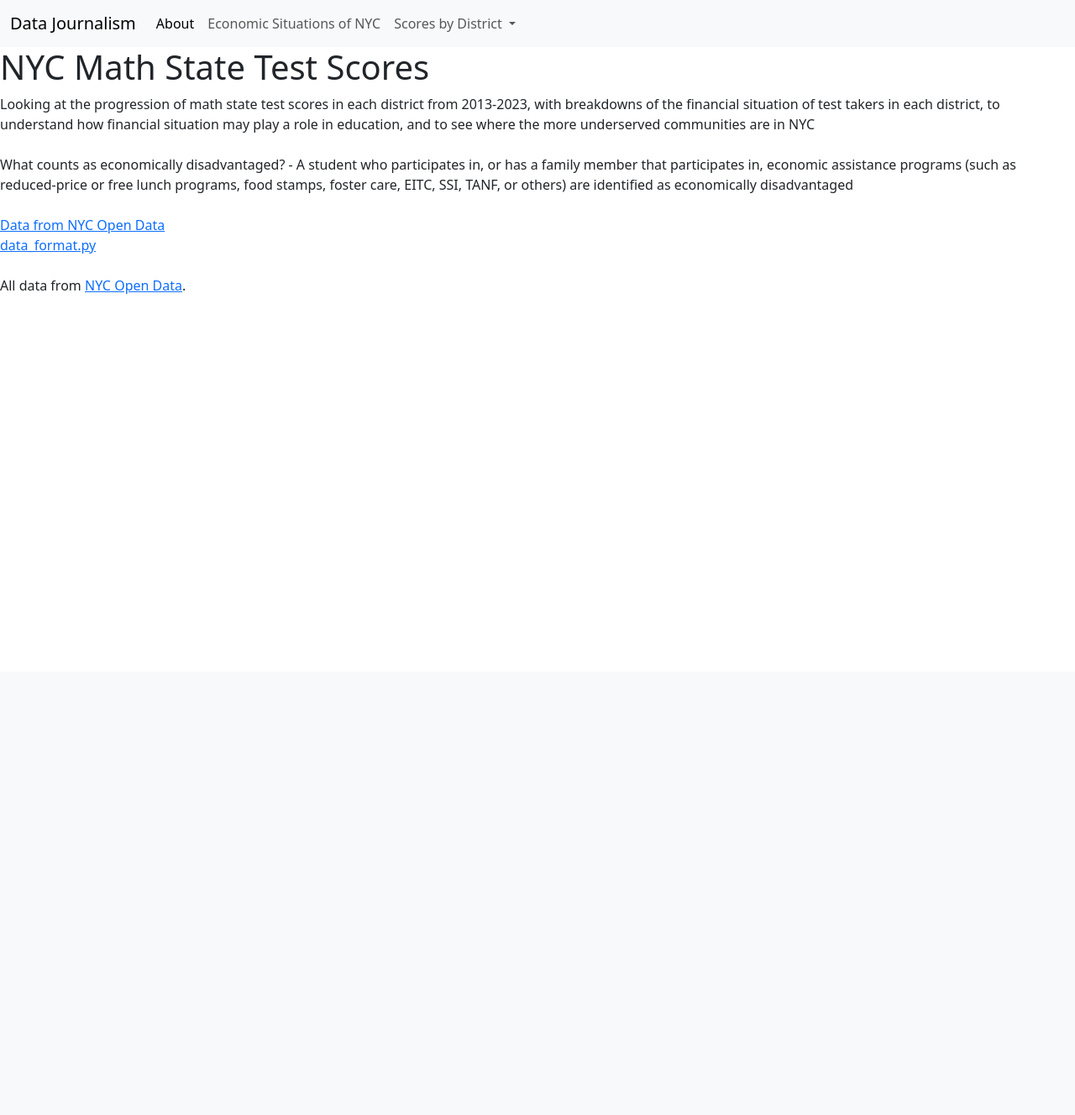
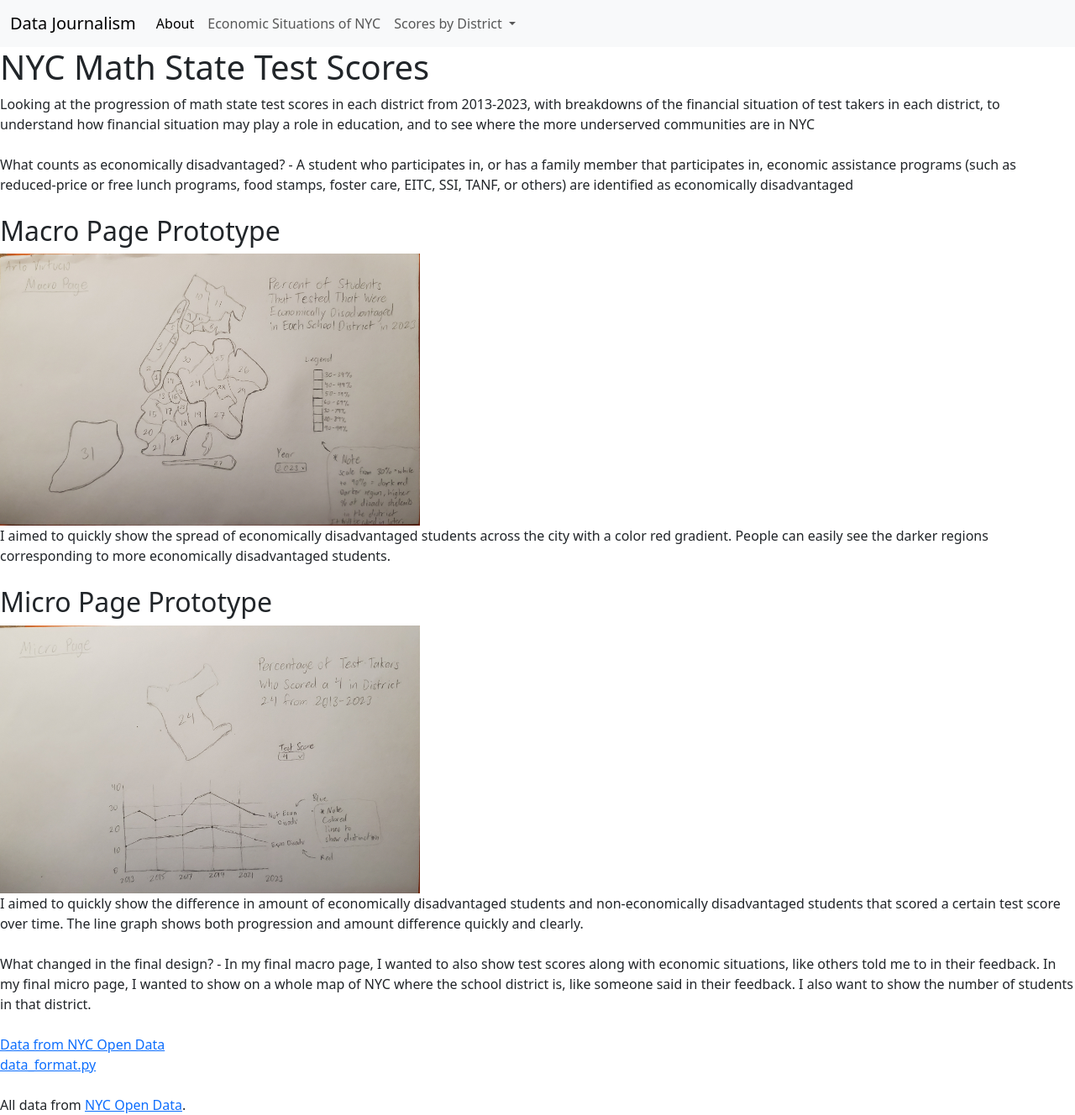
Before and after one commit to avirtucio/dataJournalism, a Flask app: page /about in a window 1280 px wide. Shown: the whole page at 84% size. Before the commit the page ends 350 px from the top, so only its background shows below. Run offline with Flask 3, Linux system fonts and the light colour scheme.

Commit message:
added images and feedback

```diff
--- a/dataJournalism/templates/about.html
+++ b/dataJournalism/templates/about.html
@@ -5,6 +5,13 @@
         <meta name="viewport" content="width=device-width, initial-scale=1">
         <title>Data Journalism</title>
         <link href="https://cdn.jsdelivr.net/npm/bootstrap@5.3.3/dist/css/bootstrap.min.css" rel="stylesheet" integrity="sha384-QWTKZyjpPEjISv5WaRU9OFeRpok6YctnYmDr5pNlyT2bRjXh0JMhjY6hW+ALEwIH" crossorigin="anonymous">
+
+        <style>
+            img {
+                width: 500px;
+                height: auto;
+            }
+        </style>
     </head>
 
     <body>
@@ -12,12 +19,21 @@
 
         <h1>NYC Math State Test Scores</h1>
         <text>Looking at the progression of math state test scores in each district from 2013-2023, with breakdowns of the financial situation of test takers in each district, to understand how financial situation may play a role in education, and to see where the more underserved communities are in NYC</text>
-        <br>
-        <br>
+        <br><br>
         <text>What counts as economically disadvantaged? - A student who participates in, or has a family member that participates in, economic assistance programs (such as reduced-price or free lunch programs, food stamps, foster care, EITC, SSI, TANF, or others) are identified as economically disadvantaged</text>
         <!--https://data.nysed.gov/glossary.php?report=enrollment#:~:text=Economically%20disadvantaged%20students%20are%20those,Income%20Tax%20Credit%20(EITC)%2C -->
-        <br>
-        <br>
+        <br><br>
+        <h2>Macro Page Prototype</h2>
+        <img src="macro_prototype.jpg" alt="macro prototype"><br>
+        <text>I aimed to quickly show the spread of economically disadvantaged students across the city with a color red gradient. People can easily see the darker regions corresponding to more economically disadvantaged students.</text>
+        <br><br>
+        <h2>Micro Page Prototype</h2>
+        <img src="micro_prototype.jpg" alt="macro prototype"><br>
+        <text>I aimed to quickly show the difference in amount of economically disadvantaged students and non-economically disadvantaged students that scored a certain test score over time. The line graph shows both progression and amount difference quickly and clearly.</text>
+        <br><br>
+        <text>What changed in the final design? - In my final macro page, I wanted to also show test scores along with economic situations, like others told me to in their feedback. In my final micro page, I wanted to show on a whole map of NYC where the school district is, like someone said in their feedback. I also want to show the number of students in that district.</text>
+        <!--bar chart that has height for percent who scored 4, color for econ disadv-->
+        <br><br>
         <a href="https://data.cityofnewyork.us/Education/Math-Test-Results-2013-2023/74kb-55u9/about_data">Data from NYC Open Data</a>
         <br>
         <a href="https://github.com/avirtucio/dataJournalism/blob/main/dataJournalism/data/data_format.py">data_format.py</a>
```
Also changed, not shown: dataJournalism/static/macro_prototype.jpg (renamed from dataJournalism/static/20240419_064018.jpg), dataJournalism/static/micro_prototype.jpg (renamed from dataJournalism/static/20240419_064037.jpg).
